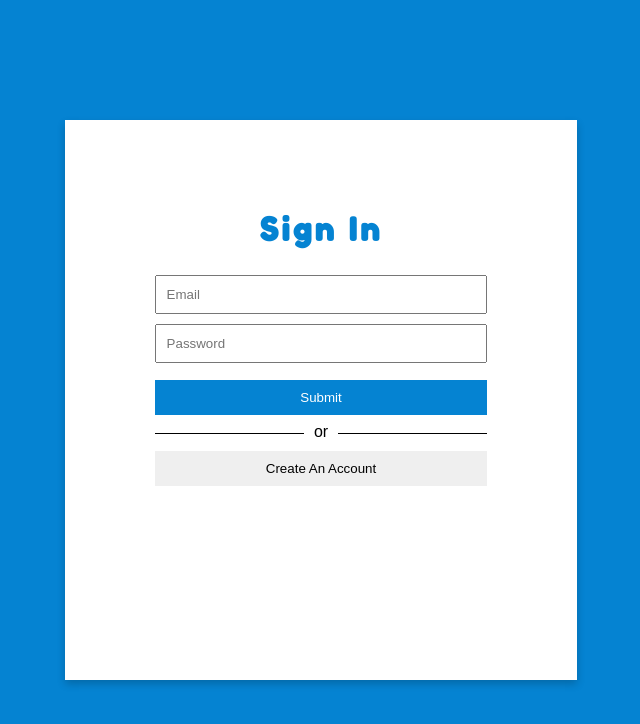
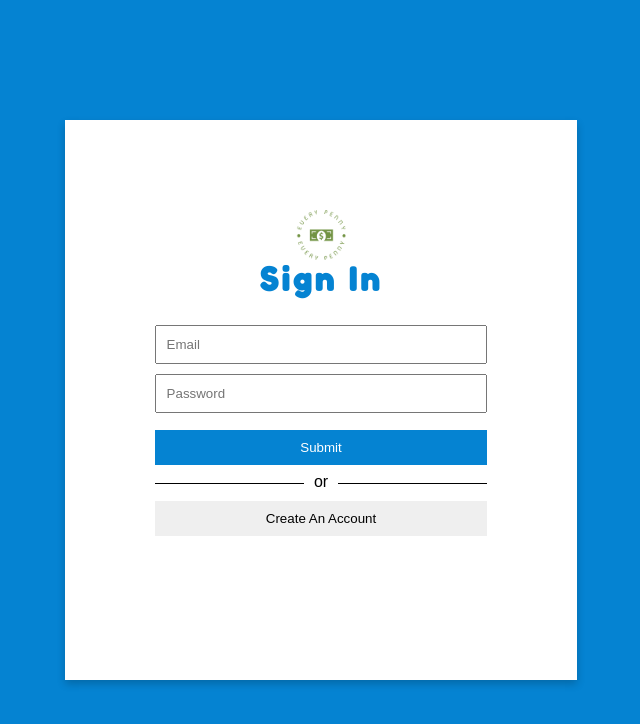
Before and after one commit to Johnniewhite/Every-Penny, a website with bundled scripts: page index.html in a window 1280 px wide. Shown: the whole page, without its empty margins (319-959 px from the left). Built offline with nearby package versions, Linux system fonts and the light colour scheme.

Commit message:
FEAT: added the ico file to the top of the auth form

```diff
--- a/index.html
+++ b/index.html
@@ -20,6 +20,7 @@
     <div class="login-container">
 
         <div id="main">
+            <center><img src="/images/logoIcon.ico" height="50" width="50" alt="logo"></center>
 
             <h1>Sign In</h1>
 
```
